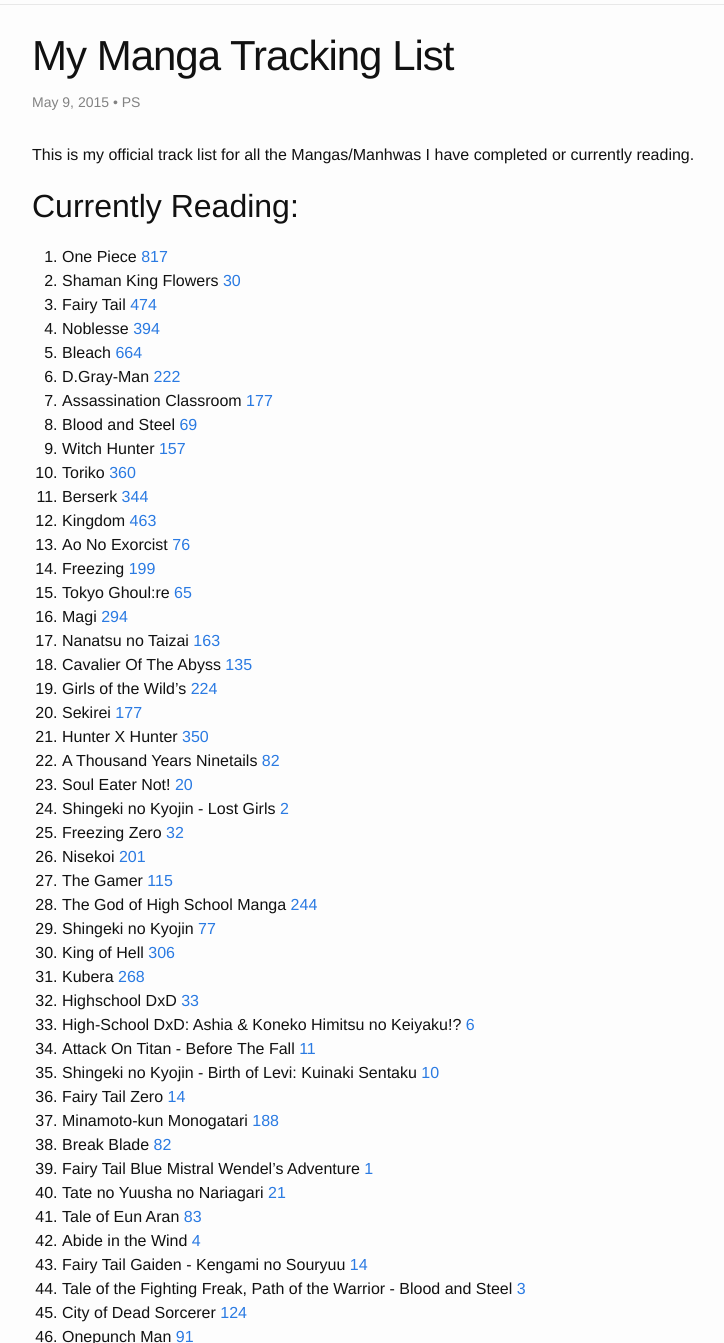
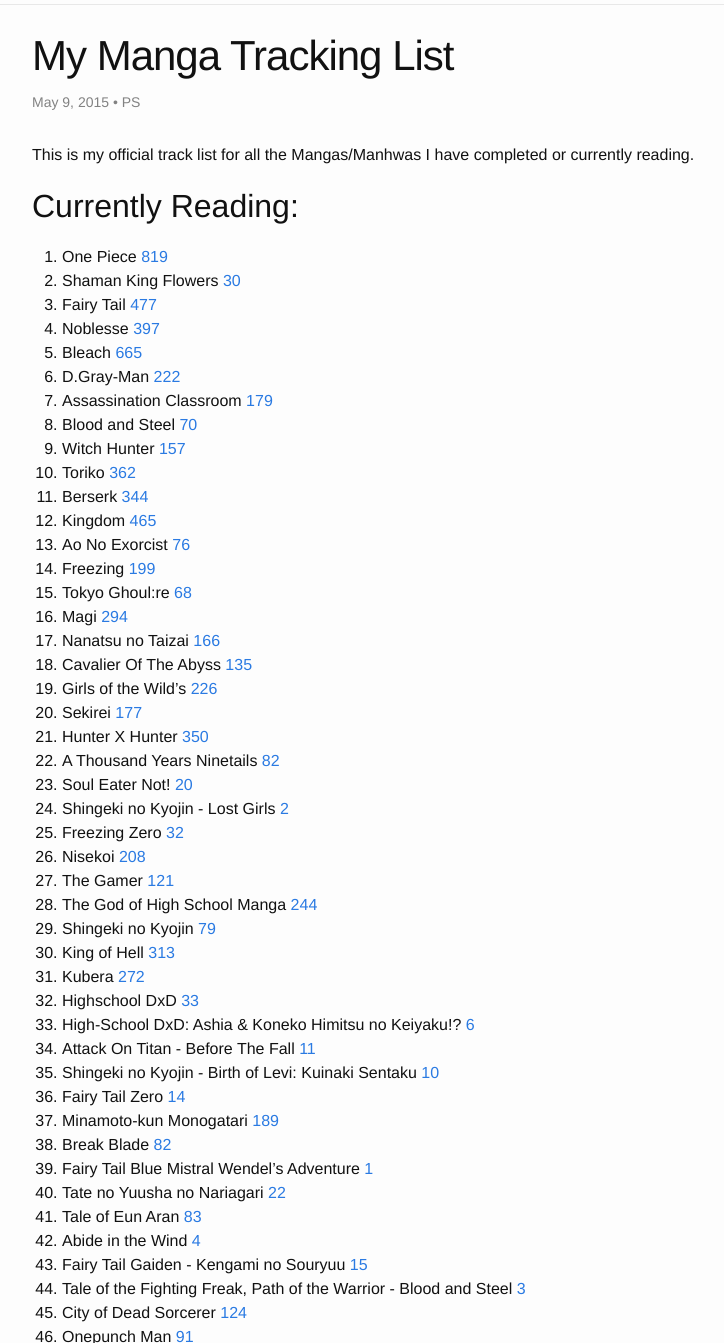
Before and after one commit to forevergenin/forevergenin.github.io, a Jekyll site: the page built from _posts/2015-05-09-my-manga-tracking-list.markdown, in a window 1280 px wide and 1400 px high. Shown: the part 57-1400 px from the top of the window, without its empty margins (238-962 px from the left). Built offline with Jekyll 4.4.1, drawn with Linux system fonts in a browser that asks for light colours.

Commit message:
Updated manga tracking list

```diff
--- a/_posts/2015-05-09-my-manga-tracking-list.markdown
+++ b/_posts/2015-05-09-my-manga-tracking-list.markdown
@@ -13,49 +13,49 @@
 
 ## Currently Reading:
 
-001. One Piece [817](http://www.mangareader.net/one-piece/817)
+001. One Piece [819](http://www.mangareader.net/one-piece/819)
 002. Shaman King Flowers [30](http://mangafox.me/manga/shaman_king_flowers/30)
-003. Fairy Tail [474](http://www.mangareader.net/fairy-tail/474)
-004. Noblesse [394](http://www.mangareader.net/noblesse/394)
-005. Bleach [664](http://www.mangareader.net/bleach/664)
+003. Fairy Tail [477](http://www.mangareader.net/fairy-tail/477)
+004. Noblesse [397](http://www.mangareader.net/noblesse/397)
+005. Bleach [665](http://www.mangareader.net/bleach/665)
 006. D.Gray-Man [222](http://www.mangareader.net/dgray-man/222)
-007. Assassination Classroom [177](http://www.mangareader.net/assassination-classroom/177)
-008. Blood and Steel [69](http://www.mangareader.net/blood-and-steel/69)
+007. Assassination Classroom [179](http://www.mangareader.net/assassination-classroom/179)
+008. Blood and Steel [70](http://www.mangareader.net/blood-and-steel/70)
 009. Witch Hunter [157](http://www.mangareader.net/witch-hunter/157)
-010. Toriko [360](http://www.mangapanda.com/toriko/360)
+010. Toriko [362](http://www.mangapanda.com/toriko/362)
 011. Berserk [344](http://www.mangareader.net/berserk/344)
-012. Kingdom [463](http://www.mangapanda.com/kingdom/463)
+012. Kingdom [465](http://www.mangapanda.com/kingdom/465)
 013. Ao No Exorcist [76](http://www.mangareader.net/ao-no-exorcist/76)
 014. Freezing [199](http://www.mangareader.net/freezing/199)
-015. Tokyo Ghoul:re [65](http://www.mangareader.net/tokyo-ghoulre/65)
+015. Tokyo Ghoul:re [68](http://www.mangareader.net/tokyo-ghoulre/68)
 016. Magi [294](http://www.mangapanda.com/magi/294)
-017. Nanatsu no Taizai [163](http://www.mangareader.net/nanatsu-no-taizai/163)
+017. Nanatsu no Taizai [166](http://www.mangareader.net/nanatsu-no-taizai/166)
 018. Cavalier Of The Abyss [135](http://www.mangareader.net/cavalier-of-the-abyss/135)
-019. Girls of the Wild's [224](http://www.mangareader.net/girls-of-the-wilds/224)
+019. Girls of the Wild's [226](http://www.mangareader.net/girls-of-the-wilds/226)
 020. Sekirei [177](http://www.mangareader.net/sekirei/177)
 021. Hunter X Hunter [350](http://www.mangapanda.com/hunter-x-hunter/350)
 022. A Thousand Years Ninetails [82](http://www.mangareader.net/a-thousand-years-ninetails/82)
 023. Soul Eater Not! [20](http://www.mangareader.net/soul-eater-not/20)
 024. Shingeki no Kyojin - Lost Girls [2](http://www.mangareader.net/shingeki-no-kyojin-lost-girls/2)
 025. Freezing Zero [32](http://www.mangareader.net/freezing-zero/32)
-026. Nisekoi [201](http://www.mangareader.net/nisekoi/201)
-027. The Gamer [115](http://www.mangapanda.com/the-gamer/115)
+026. Nisekoi [208](http://www.mangareader.net/nisekoi/208)
+027. The Gamer [121](http://www.mangapanda.com/the-gamer/121)
 028. The God of High School Manga [244](http://www.mangapanda.com/the-god-of-high-school/244)
-020. Shingeki no Kyojin [77](http://www.mangareader.net/shingeki-no-kyojin/77)
-030. King of Hell [306](http://www.mangapanda.com/king-of-hell/306)
-031. Kubera [268](http://www.mangapanda.com/kubera/268)
+020. Shingeki no Kyojin [79](http://www.mangareader.net/shingeki-no-kyojin/79)
+030. King of Hell [313](http://www.mangapanda.com/king-of-hell/313)
+031. Kubera [272](http://www.mangapanda.com/kubera/272)
 032. Highschool DxD [33](http://www.mangapanda.com/highschool-dxd/33)
 033. High-School DxD: Ashia & Koneko Himitsu no Keiyaku!? [6](http://www.mangapanda.com/high-school-dxd-ashia-koneko-himitsu-no-keiyaku/6)
 034. Attack On Titan - Before The Fall [11](http://www.mangapanda.com/attack-on-titan-before-the-fall/11)
 035. Shingeki no Kyojin - Birth of Levi: Kuinaki Sentaku [10](http://www.mangapanda.com/shingeki-no-kyojin-birth-of-levi-kuinaki-sentaku/10)
 036. Fairy Tail Zero [14](http://www.mangapanda.com/fairy-tail-zero/14)
-037. Minamoto-kun Monogatari [188](http://www.mangahere.co/manga/minamoto_kun_monogatari/c188/)
+037. Minamoto-kun Monogatari [189](http://www.mangahere.co/manga/minamoto_kun_monogatari/c189/)
 038. Break Blade [82](http://www.mangapanda.com/break-blade/82)
 039. Fairy Tail Blue Mistral Wendel's Adventure [1](http://www.mangapanda.com/fairy-tail-blue-mistral-wendels-adventure/1)
-040. Tate no Yuusha no Nariagari [21](http://www.mangapanda.com/tate-no-yuusha-no-nariagari/21)
+040. Tate no Yuusha no Nariagari [22](http://www.mangapanda.com/tate-no-yuusha-no-nariagari/22)
 041. Tale of Eun Aran [83](http://www.mangapanda.com/tale-of-eun-aran/83)
 042. Abide in the Wind [4](http://www.mangatown.com/manga/abide_in_the_wind/c004/4.html)
-043. Fairy Tail Gaiden - Kengami no Souryuu [14](http://www.mangapanda.com/fairy-tail-gaiden-kengami-no-souryuu/14)
+043. Fairy Tail Gaiden - Kengami no Souryuu [15](http://www.mangapanda.com/fairy-tail-gaiden-kengami-no-souryuu/15)
 044. Tale of the Fighting Freak, Path of the Warrior - Blood and Steel [3](http://www.mangapanda.com/tale-of-the-fighting-freak-path-of-the-warrior-blood-and-steel/3)
 045. City of Dead Sorcerer [124](http://www.mangapanda.com/city-of-dead-sorcerer/124)
 046. Onepunch Man [91](http://www.mangapanda.com/onepunch-man/91)
```
